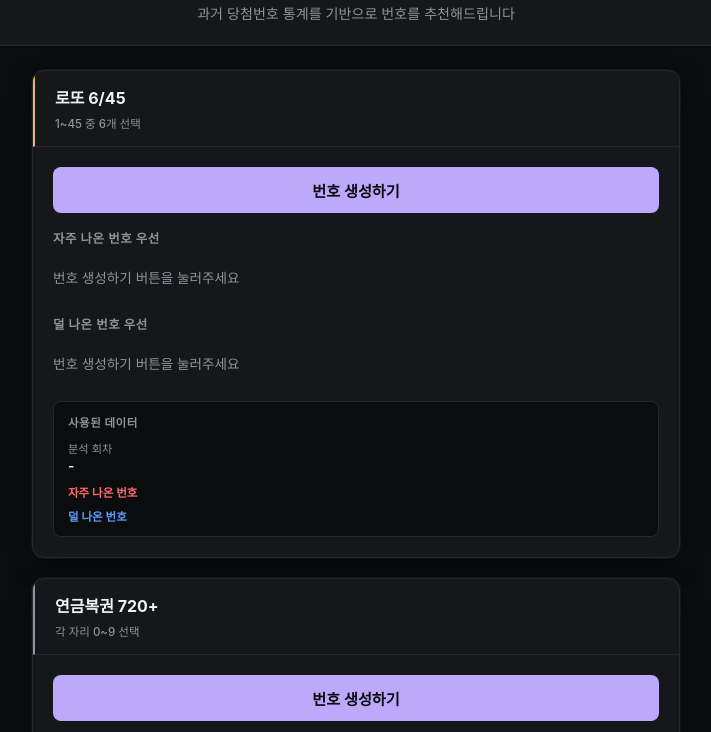
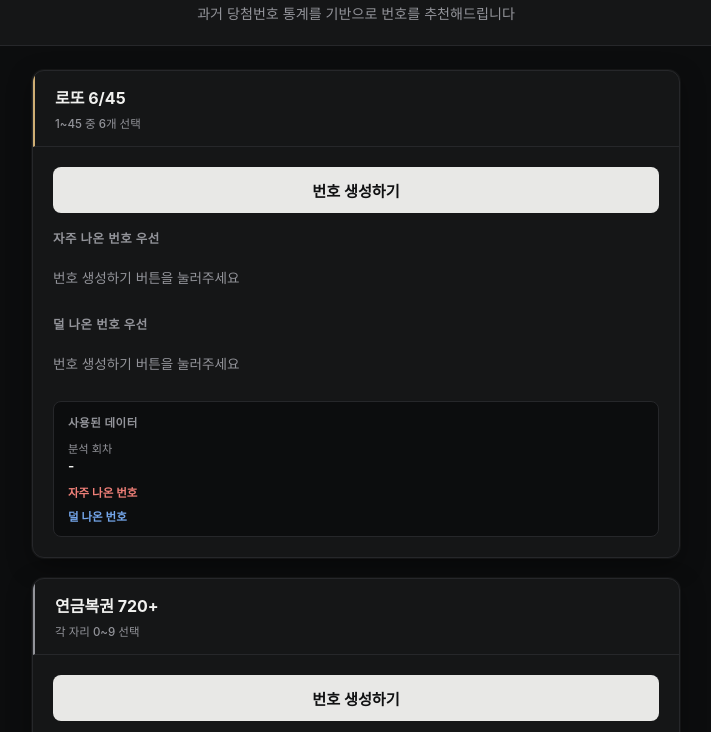
Before and after one commit to jongho1972/lottery-number-generator, a plain HTML site: page static/index.html in a window 1280 px wide. Shown: the part 68-800 px from the top of the page, without its empty margins (284-995 px from the left). Drawn offline with Linux system fonts and the light colour scheme; no server answers; a web font is replaced by a local one.

Commit message:
style: 색상 A안(그래파이트 + 실버 버튼) 적용
공용 색 기준 PALETTE.md A안에 맞춰 바탕·글자·강조색·버튼 색을 조정.

Co-Authored-By: Claude Opus 5.5 <noreply@anthropic.com>
Claude-Session: https://claude.ai/code/session_011uGNRTzb8HmwNKyyi4Ftax

```diff
--- a/static/style.css
+++ b/static/style.css
@@ -1,20 +1,22 @@
 /* 다크 고정 + 보라(luck) 강조. 색 기준: 공용/Design_MD/PALETTE.md */
 :root {
   color-scheme: dark;
-  --accent: #bda8fc;         /* 글자·버튼 배경 (8.70 on card) */
-  --accent-hover: #cfc0ff;
-  --on-accent: #0b0c0e;      /* 보라 버튼 위 글자 (9.48) */
-  --bg: #0b0c0e;
-  --card-bg: #15171a;
-  --surface-2: #1c1f23;
-  --text: #f2f3f5;
-  --text-muted: #8f949c;
-  --border: #24272d;
+  --accent: #b3a6dc;         /* 글자·테두리 (8.11 on card) */
+  --accent-hover: #c8bdea;
+  --accent-fill: #e8e8e6;    /* 버튼 배경 실버 */
+  --accent-fill-hover: #f7f7f5;
+  --on-accent: #101112;      /* 실버 버튼 위 글자 (15.41) */
+  --bg: #0c0d0e;
+  --card-bg: #151617;
+  --surface-2: #1c1d1f;
+  --text: #f1f1ef;
+  --text-muted: #93949a;
+  --border: #26272a;
   --border-strong: rgba(255,255,255,0.16);
-  --gold: #e8b762;           /* 얇은 선에만 */
-  --up: #ff6b6b;
-  --down: #5b9dff;
-  --alert: #ff6b6b;
+  --gold: #cfae74;           /* 얇은 선에만 */
+  --up: #ef7f78;
+  --down: #75a7ec;
+  --alert: #ef7f78;
   --radius: 12px;
   --shadow: 0 0 0 1px rgba(255,255,255,0.04), 0 8px 24px rgba(0,0,0,0.35);
 }
@@ -307,12 +309,12 @@ main {
   font-weight: 600;
   cursor: pointer;
   transition: opacity 0.15s, transform 0.1s;
-  background: var(--accent);
+  background: var(--accent-fill);
   color: var(--on-accent);
 }
 
 .btn:hover:not(:disabled) {
-  background: var(--accent-hover);
+  background: var(--accent-fill-hover);
 }
 
 .btn:active {
@@ -328,7 +330,7 @@ main {
 .spinner {
   width: 22px;
   height: 22px;
-  border: 3px solid rgba(11,12,14,0.3);
+  border: 3px solid rgba(12,13,14,0.3);
   border-top-color: var(--on-accent);
   border-radius: 50%;
   animation: spin 0.7s linear infinite;
```
Also changed, not shown: static/index.html (+1 -1 lines), static/og-image.png, 1 other file.
